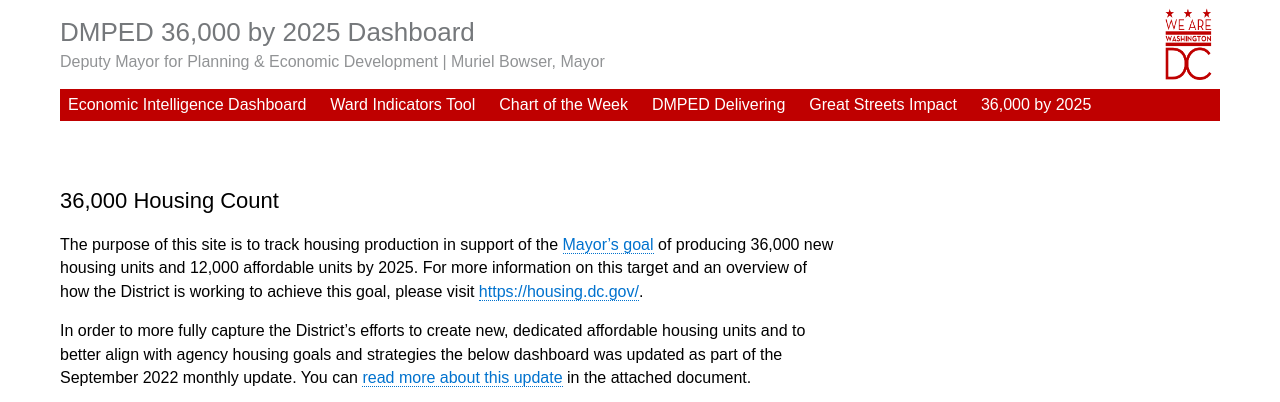
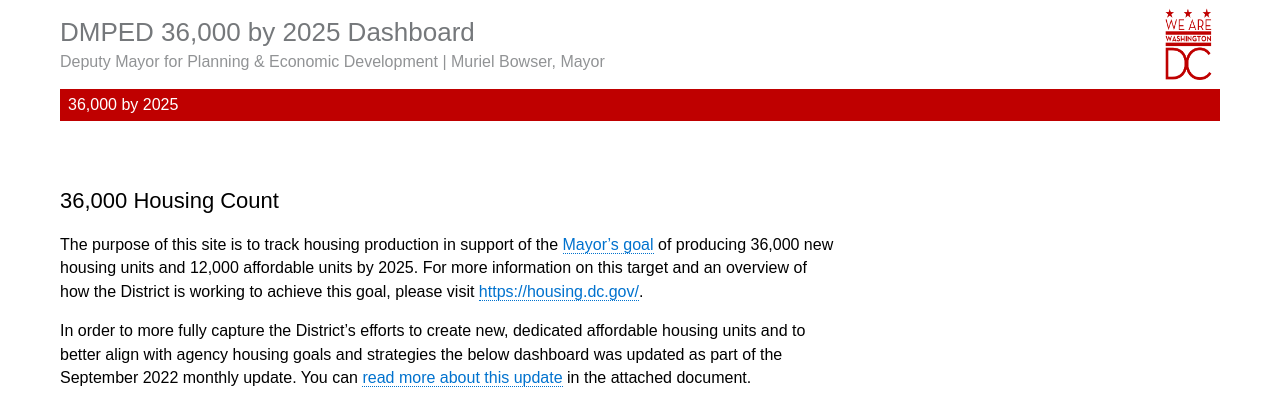
Before and after one commit to DCgov/36000by2025, a Jekyll site: the page built from _pages/index.md, in a window 1280 px wide, cut to the strip 0-402 px from the top of the page. Built offline with Jekyll 4.4.1, drawn with Linux system fonts in a browser that asks for light colours; nearby versions of some CDN libraries.

Commit message:
Update navigation

```diff
--- a/_layouts/default.html
+++ b/_layouts/default.html
@@ -14,12 +14,7 @@
           <h6 class="site-subtitle"> {{ site.subtitle }} </h6>
             <div class="navbar">
               <ul>
-                <li><a href="{{ site.baseurl }}/">Economic Intelligence Dashboard</a></li>
-                <li><a href="http://open.dc.gov/econintel-wardtool/">Ward Indicators Tool</font></a></li>
-                <li><a href="http://open.dc.gov/econintel-cotw/">Chart of the Week</a></li>
-                <li><a href="http://open.dc.gov/dmped-delivering/">DMPED Delivering</a></li>
-                <li><a href="http://open.dc.gov/great-streets/">Great Streets Impact</a></li>
-                <li><a href="http://open.dc.gov/36000by2025/">36,000 by 2025</a></li>
+                <li><a href="{{ site.baseurl }}/">36,000 by 2025</a></li>
               </ul>
             </div>
         </div>
```
